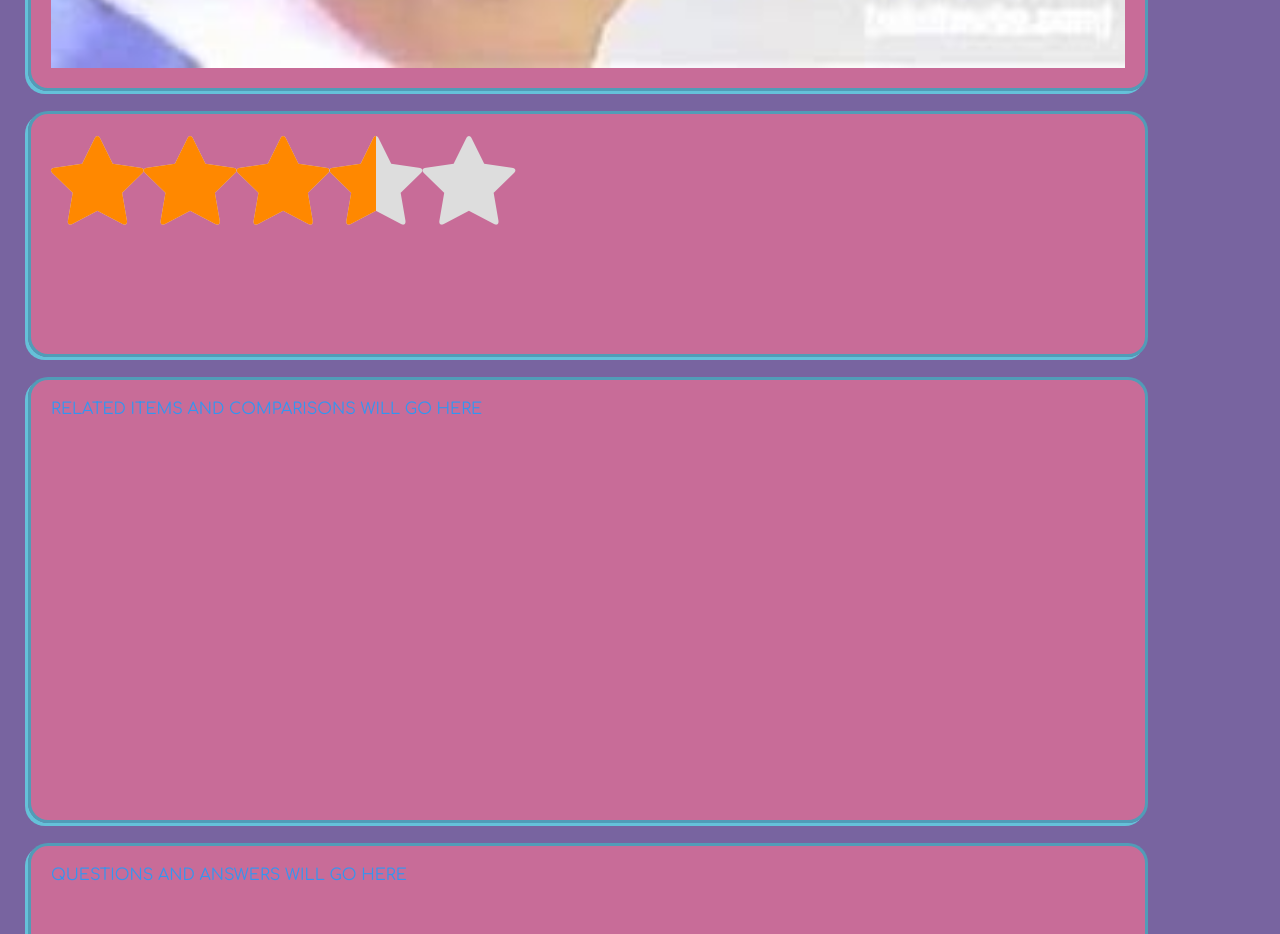
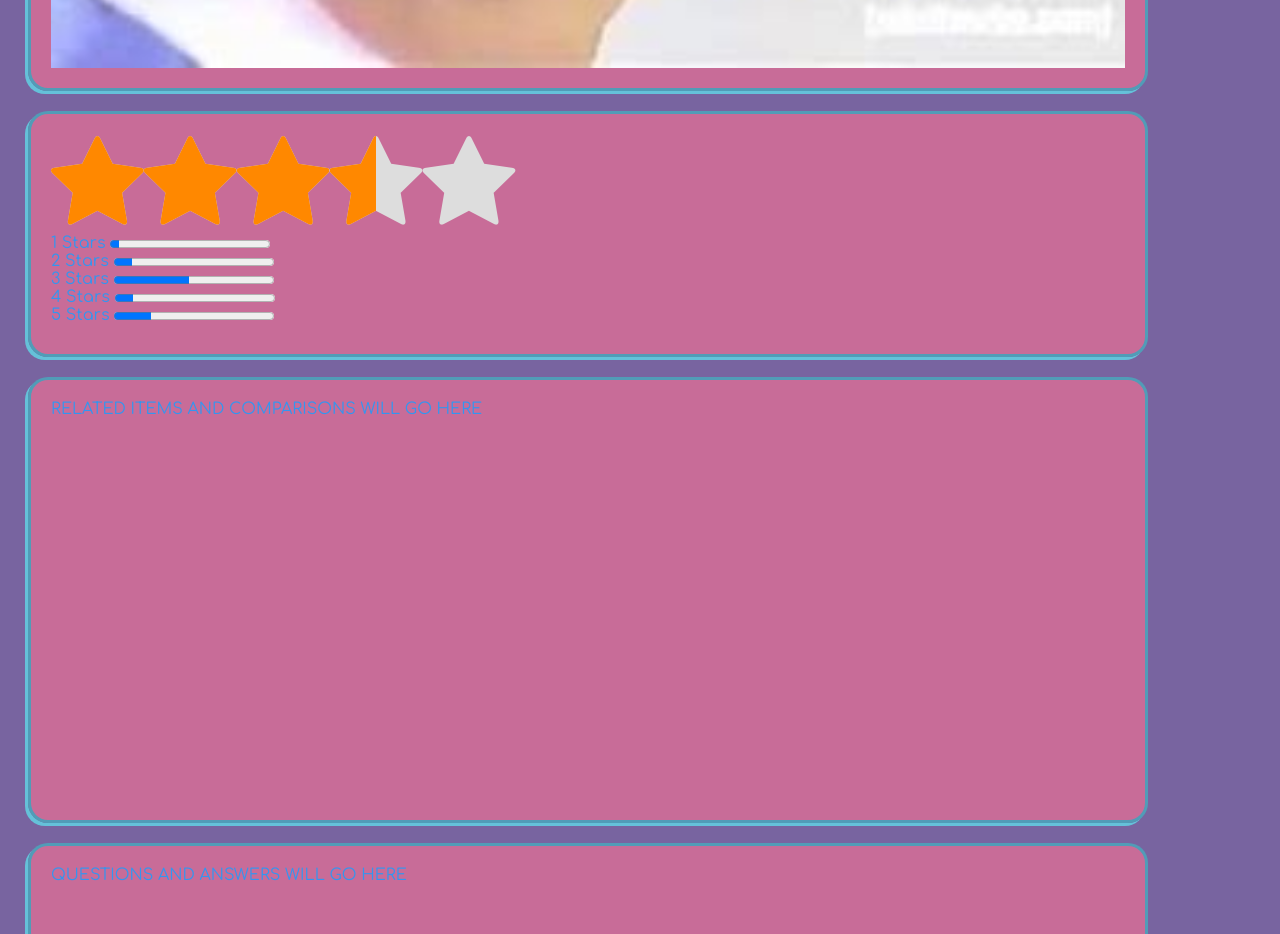
Before and after one commit to bulganerdenebaatar/project-catwalk, a React app: page / in a window 1280 px wide. Shown: the part 960-1894 px from the top of the page. Built offline with nearby package versions, Linux system fonts and the light colour scheme.

Commit message:
breakdown bars without css and without review filtering

```diff
--- a/src/Components/RatingsAndReviews/Breakdown.jsx
+++ b/src/Components/RatingsAndReviews/Breakdown.jsx
@@ -4,15 +4,33 @@ import PropTypes from 'prop-types';
 function Breakdown({ ratings }) {
   // Take in a ratings object and return five bars (one for each numerical rating)
   // Each bar shows proportinally (green) how many of the reviews had this value
+  const numberOfRatings = Object.values(ratings);
+  const total = numberOfRatings.reduce((p, c) => p + Number(c), 0);
+
   return (
-    <RatingBar />
+    <div className="breakdown">
+      <RatingBar className="rating-bar" stars="1" percent={((Number(ratings[1]) * 100) / total).toString()} />
+      <RatingBar className="rating-bar" stars="2" percent={((Number(ratings[2]) * 100) / total).toString()} />
+      <RatingBar className="rating-bar" stars="3" percent={((Number(ratings[3]) * 100) / total).toString()} />
+      <RatingBar className="rating-bar" stars="4" percent={((Number(ratings[4]) * 100) / total).toString()} />
+      <RatingBar className="rating-bar" stars="5" percent={((Number(ratings[5]) * 100) / total).toString()} />
+    </div>
   );
 }
 
-function RatingBar(props) {
+function RatingBar({ stars, percent }) {
   return (
     <div>
-      <h3>{props.number}</h3>
+      <label htmlFor="test">
+        {stars}
+        {' '}
+        Stars
+        {' '}
+      </label>
+      <progress id="test" max="100" value={percent}>
+        {percent}
+        %
+      </progress>
     </div>
   );
 }
@@ -26,3 +44,18 @@ Breakdown.propTypes = {
     5: PropTypes.string,
   }).isRequired,
 };
+
+RatingBar.propTypes = {
+  stars: PropTypes.string.isRequired,
+  percent: PropTypes.string.isRequired,
+};
+
+export default Breakdown;
+// Example
+// "ratings": {
+//   "1": "1",
+//   "2": "2",
+//   "3": "2",
+//   "4": "2",
+//   "5": "21"
+// }
--- a/src/Components/RatingsAndReviews/RatingsBreakdown.jsx
+++ b/src/Components/RatingsAndReviews/RatingsBreakdown.jsx
@@ -1,5 +1,6 @@
 import React from 'react';
 import FiveStar from '../FiveStar.jsx';
+import Breakdown from './Breakdown.jsx';
 // Test data
 const ratings = {
   1: '1',
@@ -11,7 +12,12 @@ const ratings = {
 
 function RatingsBreakdown(props) {
   return (
-    <FiveStar ratings={ratings} />
+    <div>
+      <FiveStar ratings={ratings} />
+      {/* <PercentRecommended /> */}
+      <Breakdown ratings={ratings} />
+    </div>
+
   );
 }
 
```
Also changed, not shown: 1 other file (tests, documents, lock files or other folders).
